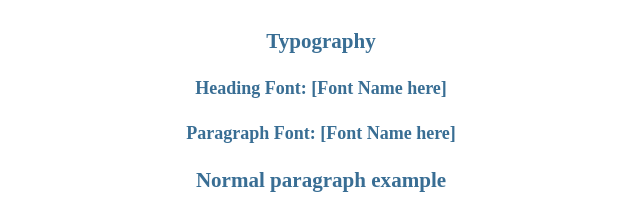
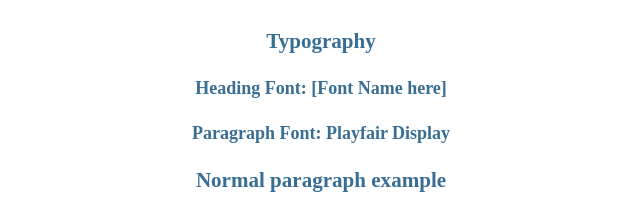
Before and after one commit to Rosyauto7410209/WWD-130, a plain HTML site: page foxgraphicdesign/site-plan.html in a window 1280 px wide. Shown: the part 1445-1656 px from the top of the page, 319-959 px from the left. Drawn offline with Linux system fonts and the light colour scheme; a web font is replaced by a local one.

Commit message:
Update site-plan.html

```diff
--- a/foxgraphicdesign/site-plan.html
+++ b/foxgraphicdesign/site-plan.html
@@ -60,7 +60,7 @@
         Heading Font: [Font Name here]  <!-- change this -->
       </h4>
       <h4>
-        Paragraph Font: [Font Name here]  <!-- change this -->
+        Paragraph Font: Playfair Display <!-- change this -->
       </h4>
       <h3>
         Normal paragraph example
```
